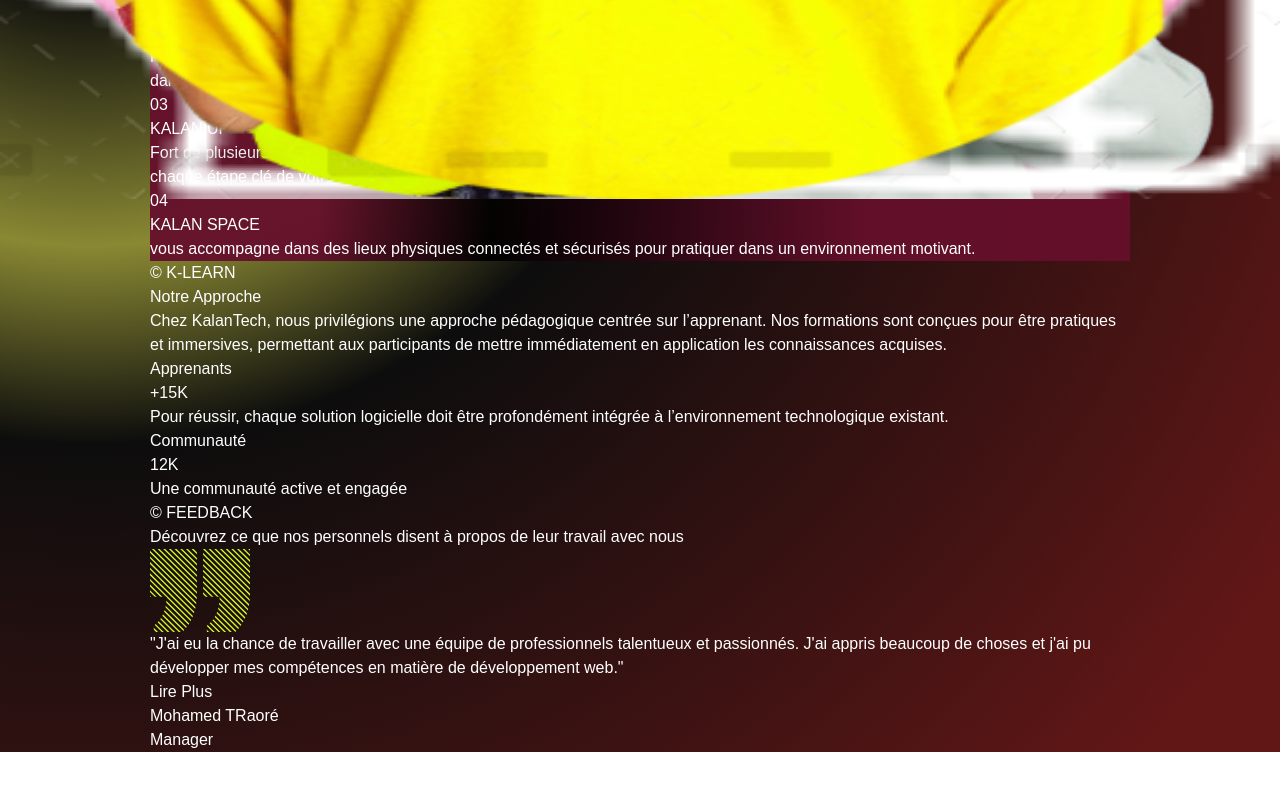
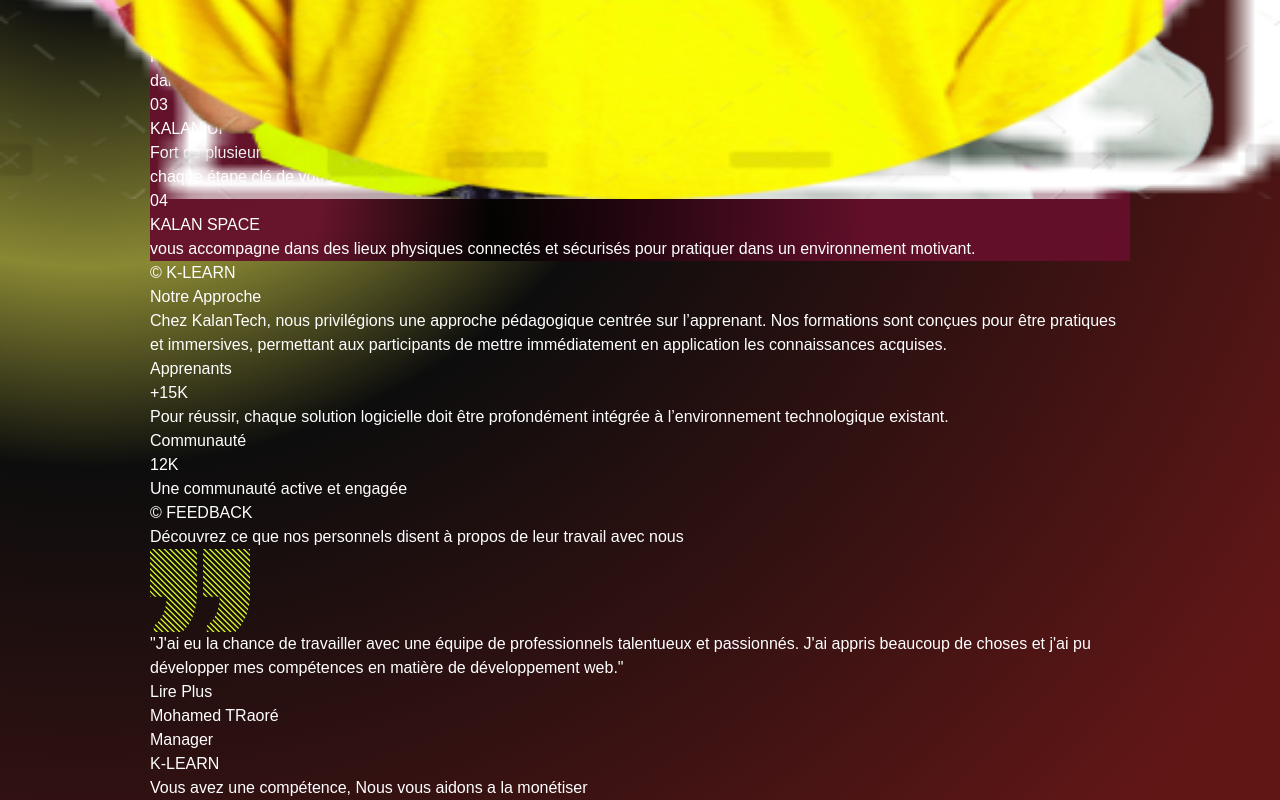
Before and after one commit to Dayifour3/kalantech, a Next.js app: page / in a window 1280 px wide. Shown: the part 601-1401 px from the top of the page. Before the commit the page ends 1353 px from the top, so only its background shows below. Built offline with nearby package versions, Linux system fonts and the light colour scheme.

Commit message:
editing help.tsx

```diff
--- a/Components/help/Help.tsx
+++ b/Components/help/Help.tsx
@@ -126,6 +126,15 @@
           </div>
         </div>
       </div>
+      <div className="">
+        <div className="flex flex-col">
+          <h4 className="text-btn text-sm font-bold">K-LEARN</h4>
+          <h2 className="text-5xl font-semibold">
+            Vous avez une compétence, Nous vous aidons a la monétiser
+          </h2>
+        </div>
+        <div className=""></div>
+      </div>
     </div>
   );
 };
```
